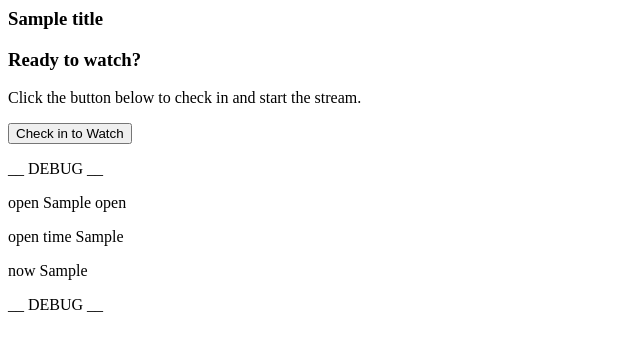
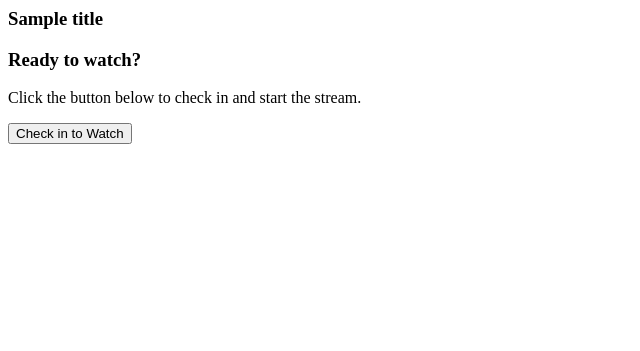
Before and after one commit to nate176/pretix-ivs-plugin, a Django app: template pretix_ivs_plugin/templates/pretix_ivs_plugin/order_info.html in a window 1280 px wide. Shown: the top 351 px of the page, without its empty margins (0-640 px from the left). Run offline with Django 3.2, Linux system fonts and the light colour scheme; the template is opened without the code that fills it: most values are stand-ins (such as "Sample title", 1, 10 or a date in 2020).

Commit message:
remove debug code

```diff
--- a/pretix_ivs_plugin/signals.py
+++ b/pretix_ivs_plugin/signals.py
@@ -64,8 +64,6 @@ def s_order_info(sender, order, **kwargs):
         'checkin_url': f"ivs_checkin/",
         'url': ivs_url,
         'open': now() >= open_time,
-        'ot': open_time,
-        'st': now(),
     }
     if gen_token and is_checked_in:
         context['jwt'] = _generate_ivs_token(sender)
--- a/pretix_ivs_plugin/templates/pretix_ivs_plugin/order_info.html
+++ b/pretix_ivs_plugin/templates/pretix_ivs_plugin/order_info.html
@@ -35,10 +35,5 @@
                 </form>
             </div>
         {% endif %}
-        <p>__ DEBUG __</p>
-        <p>open {{ open }}</p>
-        <p>open time {{ ot }}</p>
-        <p>now {{ st }}</p>
-        <p>__ DEBUG __</p>
     </div>
 </div>
```
